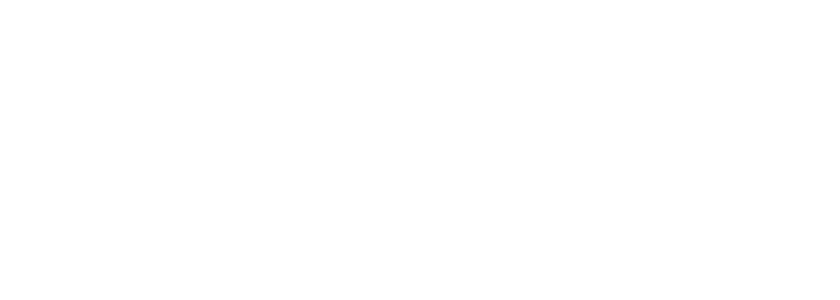
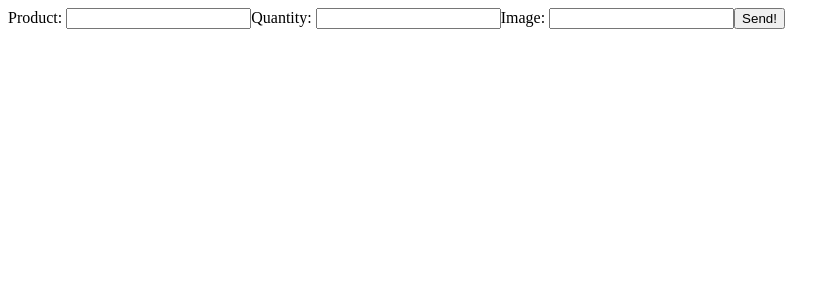
Before and after one commit to carolineabreu/projeto, a React (Create React App) app: page /create-list in a window 1280 px wide. Shown: the top 300 px of the page, without its empty margins (0-840 px from the left). Built offline with nearby package versions, Linux system fonts and the light colour scheme.

Commit message:
form create list

```diff
--- a/package.json
+++ b/package.json
@@ -6,8 +6,10 @@
     "@testing-library/jest-dom": "^5.16.5",
     "@testing-library/react": "^13.4.0",
     "@testing-library/user-event": "^13.5.0",
+    "axios": "^0.27.2",
     "react": "^18.2.0",
     "react-dom": "^18.2.0",
+    "react-router-dom": "^6.3.0",
     "react-scripts": "5.0.1",
     "web-vitals": "^2.1.4"
   },
--- a/src/App.js
+++ b/src/App.js
@@ -1,7 +1,15 @@
+import { Routes, Route } from "react-router-dom";
+import { CreateList } from "./pages/CreateList";
+import { Home } from "./pages/Home";
+import { ListPage } from "./pages/ListPage";
+
+
 function App() {
   return (
-    <div className="App">
-
+    <div>
+      <Routes>
+        <Route path="/create-list" element={<CreateList />} />
+      </Routes>
     </div>
   );
 }
--- a/src/index.js
+++ b/src/index.js
@@ -1,10 +1,13 @@
 import React from 'react';
 import ReactDOM from 'react-dom/client';
 import App from './App';
+import { BrowserRouter } from "react-router-dom";
 
 const root = ReactDOM.createRoot(document.getElementById('root'));
 root.render(
   <React.StrictMode>
-    <App />
+    <BrowserRouter>
+      <App />
+    </BrowserRouter>
   </React.StrictMode>
 );
--- a/src/pages/CreateList/index.js
+++ b/src/pages/CreateList/index.js
@@ -0,0 +1,65 @@
+import { useState } from "react";
+import axios from "axios";
+
+import { useNavigate } from "react-router-dom";
+
+export function CreateList() {
+  const navigate = useNavigate();
+
+  const [form, setForm] = useState({
+    product: "",
+    quantity: "",
+    image: ""
+  });
+
+  function handleChange(e) {
+    setForm({ ...form, [e.target.name]: e.target.value });
+  }
+
+  async function handleSubmit(e) {
+    e.preventDefault();
+
+    try {
+      const response = await axios.post(
+        "https://ironrest.herokuapp.com/shoppinglist",
+        form
+      );
+
+      navigate("/");
+
+      console.log(response);
+    } catch (err) {
+      console.log(err);
+    }
+  }
+
+  return (
+    <form onSubmit={handleSubmit}>
+      <label htmlFor="product">Product: </label>
+      <input
+        id="product"
+        name="product"
+        value={form.product}
+        onChange={handleChange}
+      />
+
+      <label htmlFor="quantity">Quantity: </label>
+      <input
+        id="quantity"
+        name="quantity"
+        value={form.quantity}
+        onChange={handleChange}
+      />
+
+      <label htmlFor="image">Image: </label>
+      <input
+        id="image"
+        name="image"
+        value={form.image}
+        onChange={handleChange}
+      />
+
+      <button type="submit">Send!</button>
+    </form>
+  );
+}
```
Also changed, not shown: 1 other file (tests, documents, lock files or other folders).
